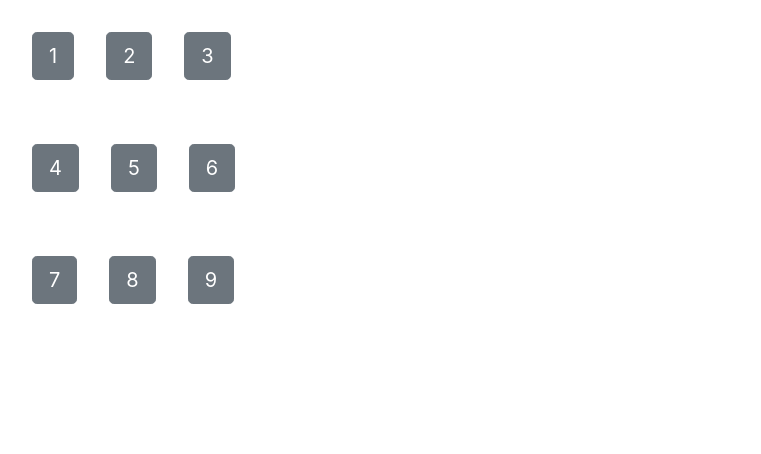
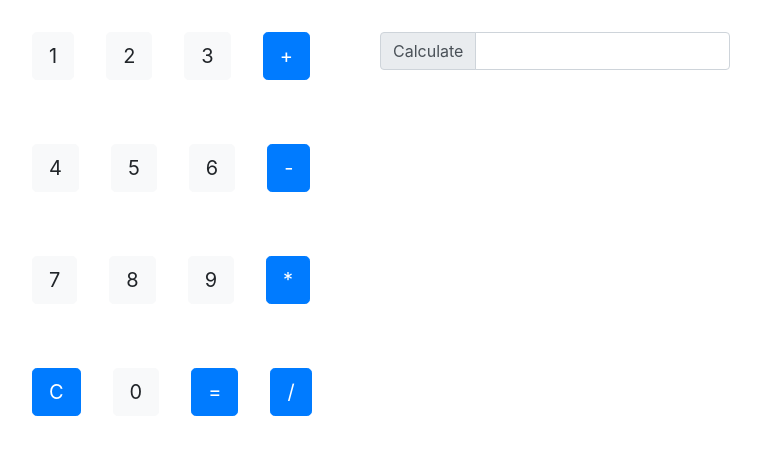
Before and after one commit to Darkarmour/react-calculator, a React (Create React App) app: page / in a window 1280 px wide. Shown: the top 454 px of the page, without its empty margins (465-1226 px from the left). Built offline with nearby package versions, Linux system fonts and the light colour scheme.

Commit message:
calculator updates

```diff
--- a/src/calculator.js
+++ b/src/calculator.js
@@ -1,10 +1,39 @@
 import React from 'react';
 
 import { Operand } from './operand';
+import { Operation } from './operation';
 
 class Calculator extends React.Component {
+
+    constructor(props) {
+        super(props);
+        this.state = {
+            text: ''
+        }
+    }
+
     renderOperand(i) {
-        return <Operand value={i} />
+        return <Operand value={i} onClick={() => this.handleOperandOnClicked(i)} />
+    }
+
+    renderOperation(i) {
+        return <Operation value={i} onClick={() => this.handleOperationOnClicked(i)} />
+    }
+
+    handleOperandOnClicked(i) {
+        let text = this.state.text;
+        text += i;
+        this.setState({
+            text: text
+        });
+    }
+
+    handleOperationOnClicked(i) {
+        let text = this.state.text;
+        text += i;
+        this.setState({
+            text: text
+        });
     }
 
     render() {
@@ -19,19 +48,34 @@ class Calculator extends React.Component {
                                 {this.renderOperand(1)}
                                 {this.renderOperand(2)}
                                 {this.renderOperand(3)}
+                                {this.renderOperation('+')}
                             </div>
                             <div className="padding_16">
                                 {this.renderOperand(4)}
                                 {this.renderOperand(5)}
                                 {this.renderOperand(6)}
+                                {this.renderOperation('-')}
                             </div>
                             <div className="padding_16">
                                 {this.renderOperand(7)}
                                 {this.renderOperand(8)}
                                 {this.renderOperand(9)}
+                                {this.renderOperation('*')}
+                            </div>
+                            <div className="padding_16">
+                                {this.renderOperation('C')}
+                                {this.renderOperand(0)}
+                                {this.renderOperation('=')}
+                                {this.renderOperation('/')}
                             </div>
                         </div>
-                        <div className="col-md">
+                        <div className="col-md margin-top_16">
+                            <div className="input-group mb-3 margin-top_16">
+                                <div className="input-group-prepend">
+                                    <span className="input-group-text" id="inputGroup-sizing-default">Calculate</span>
+                                </div>
+                                <input type="text" className="form-control" value={this.state.text} />
+                            </div>
                         </div>
                     </div>
                 </div>
--- a/src/index.css
+++ b/src/index.css
@@ -18,3 +18,6 @@ code {
 .margin_16 {
   margin: 16px !important;
 }
+.margin-top_16 {
+  margin-top: 16px !important;
+}
--- a/src/operand.js
+++ b/src/operand.js
@@ -4,7 +4,7 @@ export class Operand extends React.Component {
 
     render() {
         return (
-            <button type="button" className="btn btn-secondary margin_16 btn-lg">{this.props.value}</button>
+            <button type="button" className="btn btn-light margin_16 btn-lg" onClick={() => this.props.onClick()}>{this.props.value}</button>
         );
     }
 }
--- a/src/operation.js
+++ b/src/operation.js
@@ -1,4 +1,10 @@
-function Operation() {
+import React from 'react';
 
+export class Operation extends React.Component {
+
+    render() {
+        return (
+            <button type="button" className="btn btn-primary margin_16 btn-lg" onClick={() => this.props.onClick()}>{this.props.value}</button>
+        );
+    }
 }
-export default Operation;
```
